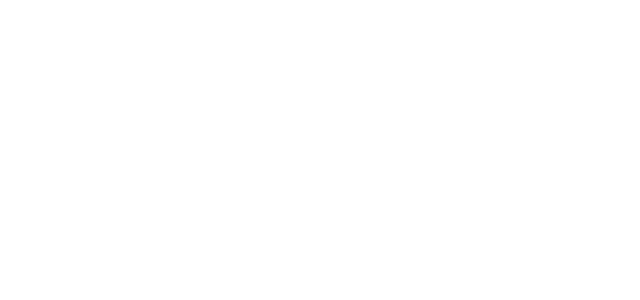
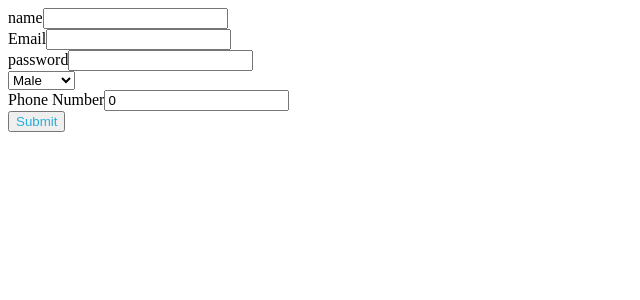
Before and after one commit to acciojob/signup-form-react-MrMi18, a React app: page / in a window 1280 px wide. Shown: the top 300 px of the page, without its empty margins (0-640 px from the left). Built offline with nearby package versions, Linux system fonts and the light colour scheme.

Commit message:
Answer Submitted

```diff
--- a/src/components/App.js
+++ b/src/components/App.js
@@ -1,9 +1,67 @@
 import React, {Component, useState} from "react";
 import '../styles/App.css';
+import { isNumber } from "cypress/types/lodash";
 
 const App = () => {
+  const [formData,setFormData] = useState({name:"",email:"",password:"",gender:"",phoneNumber:0})
+  const [errorMessage, setErrorMessage] = useState();
+  const [user,setUser] = useState();
+  const onSubmit = (e) =>{
+    e.preventDefault();
+    for(let value in formData){
+     if(!formData[value]) {
+      setErrorMessage(formData[value]+"Error: " + "All fields are mandatory.");
+      return;
+     }
+   }
+    if(/^[a-zA-Z0-9]+$/.test(formData.name)){
+      setErrorMessage("Name is not alphanumeric.");
+      return;
+    }else if (!formData.email.includes("@")) {
+      setErrorMessage("Email must contain @.");
+      return ;
+    }else if(!formData.gender.includes("male"||"femail"||"others")){
+      setErrorMessage("Please identify as male, female or others.");
+      return ;
+    }else if(!isNumber(formData.phoneNumber)){
+      setErrorMessage("Phone Number must contain only numbers.");
+      return;
+    }else if(formData.password.length<6){
+      setErrorMessage("Password must contain atleast 6 letters");
+      return;
+    }
+    setUser(formData.email.split('@')[0]);
+    setErrorMessage("")
+setFormData({name:"",email:"",password:"",gender:"",phoneNumber:0});
+
+  }
+  if(user) return <h1> Hello {user}</h1>
   return (
-    <div id="main"></div>
+    <div id="main">
+      <form onSubmit = {onSubmit}>
+        <label htmlFor ="name">name</label>
+        <input type = "text" data-testid = 'name' value={formData.name} onChange={(e) => setFormData((pre) => ({...pre, name:e.target.value}))}></input>
+      <br></br>
+        <label htmlFor ="email">Email</label>
+        <input type = "text" data-testid = 'email' value={formData.email} onChange={(e) => setFormData((pre) => ({...pre, email:e.target.value}))}></input>
+      <br></br>
+        <label htmlFor ="password">password</label>
+        <input type = "text" data-testid = 'password' value={formData.password} onChange={(e) => setFormData((pre) => ({...pre, password:e.target.value}))}></input>
+      <br></br>
+
+        <select data-testid = 'gender' defaultValue="male" value={formData.gender} onChange={(e) => setFormData((pre) => ({...pre, gender:e.target.value}))}>
+            <option value={"male"}>Male</option>
+            <option value={"female"}>Female</option>
+            <option value={"other"}>others</option>
+        </select>
+      <br></br>
+        <label htmlFor ="phoneNumber">Phone Number</label>
+        <input type = "text" data-testid = 'phoneNumber' value={formData.phoneNumber} onChange={(e) => setFormData((pre) => ({...pre, phoneNumber:e.target.value}))}></input>
+      <br></br>
+      <button type="submit" data-testid = 'submit'> Submit</button>
+     </form>
+     {errorMessage && <p>errorMessage</p>}
+    </div>
   )
 }
 
```
Also changed, not shown: 1 other file (tests, documents, lock files or other folders).
